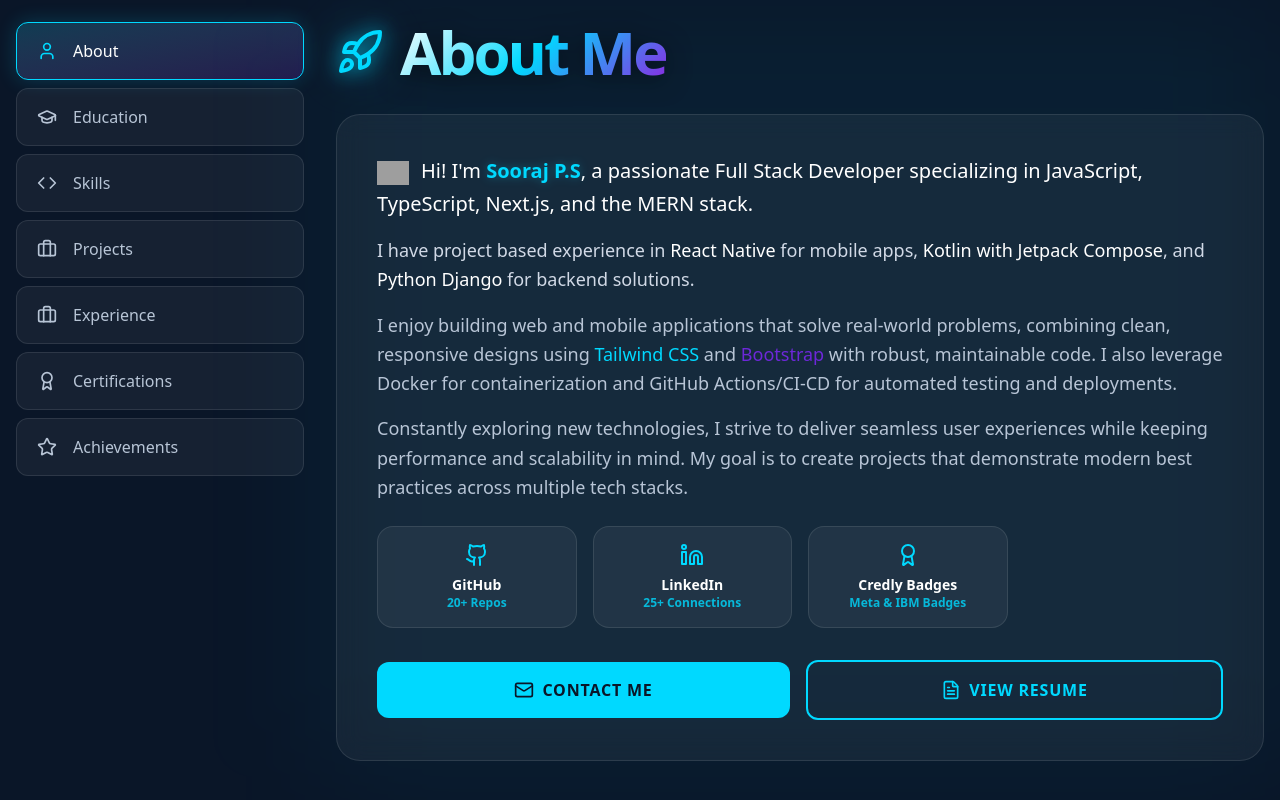
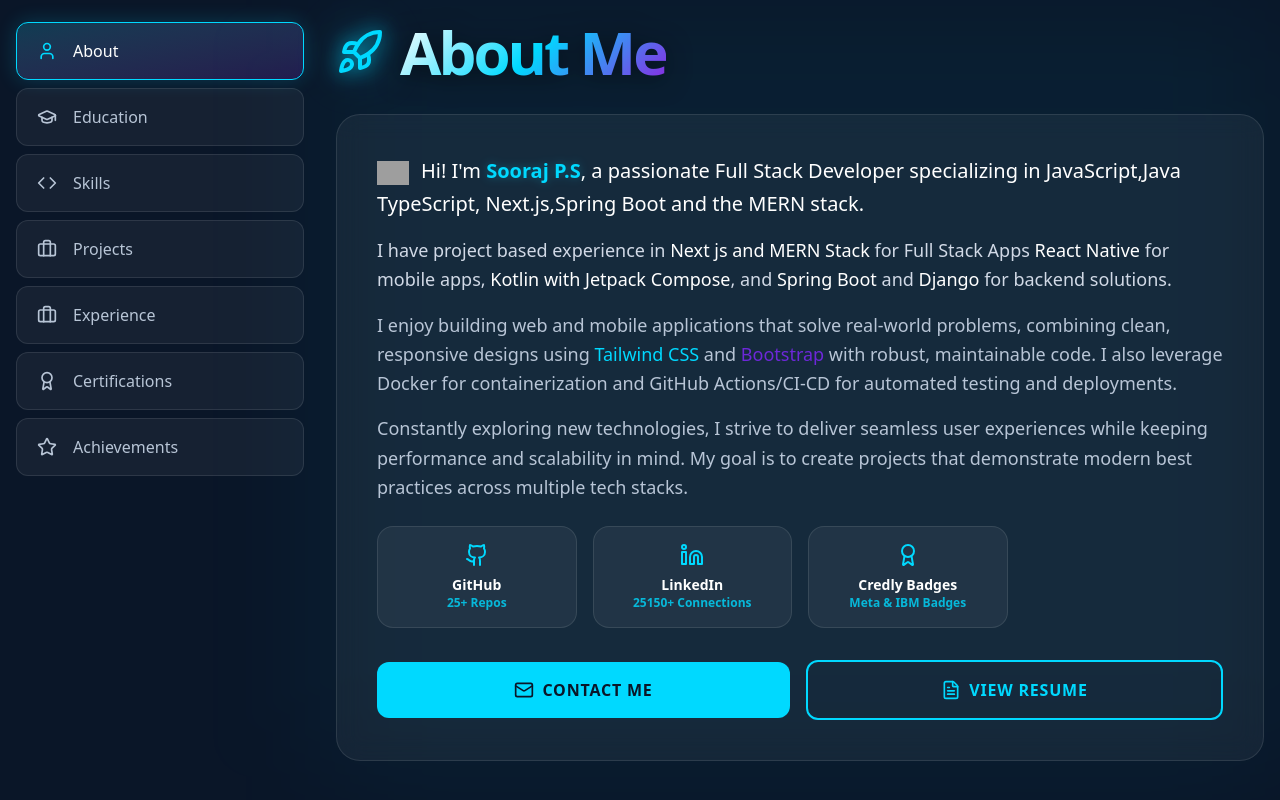
Before and after one commit to sj-10ps/My-Portfolio, a React (Vite) app: page / in a window 1280 px wide. Shown: the part 818-1618 px from the top of the page. Built offline with nearby package versions, Linux system fonts and the light colour scheme; grey boxes are pictures that could not be loaded.

Commit message:
fuigfwiufgw

```diff
--- a/index.html
+++ b/index.html
@@ -7,7 +7,7 @@
     <title>SOORAJ P.S. Portfolio</title>
     <meta name="google-site-verification" content="D-buDO_-dy3o1Nj2SbiwT4iYBMO0q5UcCybHQc-otY8" />
     <meta name="description" content="Portfolio of Sooraj P S, a MERN Stack Developer specializing in React, Node.js, MongoDB, and Express.Also Nextjs,react native,flutter,python django">
-    <meta name="keywords" content="MERN developer, React developer, Node.js developer, JavaScript developer, web developer portfolio">
+    <meta name="keywords" content="MERN developer, React developer, Node.js developer, JavaScript developer, web developer portfolio,spring boot">
 <meta name="keywords" content="MERN developer, React developer, Node.js developer, JavaScript developer, web developer portfolio">
 <meta name="author" content="Sooraj P S">
   <meta name="robots" content="index, follow">
--- a/src/components/About.jsx
+++ b/src/components/About.jsx
@@ -32,11 +32,11 @@
               width="32"
               alt="Hand wave"
             />
-            Hi! I'm <span className="font-extrabold text-[#00D9FF] drop-shadow-[0_0_5px_rgba(0,217,255,0.3)]">Sooraj P.S</span>, a passionate Full Stack Developer specializing in JavaScript, TypeScript, Next.js, and the MERN stack.
+            Hi! I'm <span className="font-extrabold text-[#00D9FF] drop-shadow-[0_0_5px_rgba(0,217,255,0.3)]">Sooraj P.S</span>, a passionate Full Stack Developer specializing in JavaScript,Java TypeScript, Next.js,Spring Boot and the MERN stack.
           </p>
 
           <p className="mb-4 text-lg leading-relaxed text-[#D1D9E6]">
-            I have project based experience in <span className="text-white font-medium">React Native</span> for mobile apps, <span className="text-white font-medium">Kotlin with Jetpack Compose</span>, and <span className="text-white font-medium">Python Django</span> for backend solutions.
+            I have project based experience in <span className="text-white font-medium">Next js and MERN Stack</span> for Full Stack Apps <span className="text-white font-medium">React Native</span> for mobile apps, <span className="text-white font-medium">Kotlin with Jetpack Compose</span>, and <span className="text-white font-medium">Spring Boot</span> and <span className="text-white font-medium">Django</span>  for backend solutions.
           </p>
 
           <p className="mb-4 text-lg leading-relaxed text-[#B8C5D6]">
--- a/src/components/Experience.jsx
+++ b/src/components/Experience.jsx
@@ -44,22 +44,22 @@
 
                     {/* Action Buttons */}
                     <div className="flex flex-wrap gap-4">
-                        <a
+                       {exp.certificate&& <a
                             href={exp.certificate}
                             className="inline-flex items-center gap-2 rounded-lg border border-[#00D9FF]/50 px-4 py-2 text-sm font-medium text-[#00D9FF] transition-all hover:bg-[#00D9FF] hover:text-[#0a1628]"
                             target="_blank"
                             rel="noreferrer"
                         >
                             View Certificate <ExternalLink size={14} />
-                        </a>
-                        <a
+                        </a>}
+                       {exp.link&&  <a
                             href={exp.link}
                             className="inline-flex items-center gap-2 rounded-lg border border-red-500/50 px-4 py-2 text-sm font-medium text-red-400 transition-all hover:bg-red-500 hover:text-white"
                             target="_blank"
                             rel="noreferrer"
                         >
                             View Project <ExternalLink size={14} />
-                        </a>
+                        </a>}
                     </div>
                 </div>
             ))}
--- a/src/components/Header.jsx
+++ b/src/components/Header.jsx
@@ -27,7 +27,7 @@
 
         {/* Improved subtitle visibility */}
         <p className="mt-4 text-sm md:text-xl font-semibold tracking-[4px] text-[#00D9FF] drop-shadow-[0_0_8px_rgba(0,0,0,0.7)]">
-          NEXT.JS | MERN | REACT NATIVE | DJANGO | KOTLIN JETPACK
+          NEXT.JS | MERN | SPRING BOOT | REACT NATIVE | DJANGO
         </p>
 
         {/* Social Buttons */}
--- a/src/components/Projects.jsx
+++ b/src/components/Projects.jsx
@@ -59,15 +59,16 @@
               {/* Action Buttons */}
               <div className="mt-4 flex flex-col gap-2">
                 {project.type === 'web' ? (
-                  <a
+                 project?.link&&( <a
                     href={project.link}
                     className="inline-flex w-fit items-center gap-2 rounded-lg border border-[#00D9FF]/50 px-4 py-2 text-xs font-medium text-[#00D9FF] transition-all hover:bg-[#00D9FF] hover:text-[#0a1628]"
                     target="_blank"
                     rel="noreferrer"
                   >
                     View Project <ExternalLink size={14} />
-                  </a>
+                  </a>)
                 ) : (
+
                   <Link
                     to={`/projectshots/${project.title}`}
                     className="inline-flex w-fit items-center gap-2 rounded-lg border border-[#00D9FF]/50 px-4 py-2 text-xs font-medium text-[#00D9FF] transition-all hover:bg-[#00D9FF] hover:text-[#0a1628]"
@@ -78,7 +79,10 @@
 
                 {/* GitHub Links */}
                 <div className="flex flex-wrap gap-2">
-                  {project.github.length > 1 ? project.github.map((l, gIdx) => (
+                  {
+                    project?.github&&(
+
+                  project?.github?.length > 1 ? project?.github?.map((l, gIdx) => (
                     <a
                       href={l}
                       key={gIdx}
@@ -97,7 +101,7 @@
                     >
                       GitHub Repo <ExternalLink size={12} />
                     </a>
-                  )}
+                  ))}
                 </div>
               </div>
 
--- a/src/data/datas.jsx
+++ b/src/data/datas.jsx
@@ -1,10 +1,11 @@
 import { Github, Linkedin, Award } from 'lucide-react';
 
  const skills = [
-   'JavaScript','TypeScript','Next.js','React.js','Express.js',  'Node.js','MongoDB',
+   'JavaScript','TypeScript','python','java','Next.js','React.js','Express.js',  'Node.js','Spring Boot','MongoDB',
+   'mongoose','prisma',
     'React Native','Redux','Tailwind CSS' , 'Django', 'Python','Docker',"Github Actions","CI/CD",
     'REST API', 'Socket.IO', 'PostgreSQL',
-    'Kotlin','JetPack Compose','Bootstrap','HTML5','CSS3','Github'
+    'Kotlin','JetPack Compose','Bootstrap','HTML5','CSS3','Github','better-auth','Recharts','Vercel'
   ];
 
   const projects = [
@@ -17,6 +18,14 @@
       icon: '🏠',
       link:'https://first-next-project-local.onrender.com',
       github:["https://github.com/sj-10ps/first-next-project"]
+    },
+      {
+      title: 'Spring Boot,Express,Next.Js Rest Api',
+      type:'web',
+      tech: 'NEXT.js,Spring Boot,Express js',
+      description: 'A Rest API which cover CRUD,Pagination,Filtering,Authentication with email,password and Google auth,Authorization,Role based access,Email verification,Jwt Authentication (HttpOnly cookie and Localstorage),Validation,Forgot password,File Upload(Cloudinary) and Update,Rate Limiting.',
+      icon: '🏠',
+
     },
      {
       title: 'My Tailwind Design Projects',
@@ -166,6 +175,15 @@
 
   const experience = [
 
+     {
+      id:'3',
+      role: 'Next js Developer(Active)',
+      company: 'Journalyst Traders,Maharashta',
+      period: 'April 2026 - present',
+      description: 'Working as the next js developer implemented Saas Dashboard with recharts,Drag and Drop ui,Customisation,Popups,Dropdowns,Filters sidebars,Responsiveness,Implemented Piecharts,Linecharts,AreaCharts,Implented filters,Sorting',
+      highlights: ['React.js','Next.js','Postgres','Recharts','gridstack'],
+
+    },
     {
       id:'1',
       role: 'MERN Stack Developer Intern',
@@ -178,7 +196,7 @@
     },
       {
         id:'2',
-      role: 'Web Developer Intern',
+      role: 'Web Developer',
       company: 'ETHINOVIA CONSULTANCY PRIVATE LIMITED',
       period: 'Jan 2025 - May 2025',
       description: 'Developed their Official website using HTML,CSS,Bootstrap Template',
@@ -213,15 +231,16 @@
     { icon: '🏆', text: 'Bharat Scouts and Guides Rajyapuraskar Winner', color: '#FFD700' },
     { icon: '🌟', text: 'Participated in NASA Hackathon', color: '#00D9FF' },
     { icon: '👥', text: 'Team Lead of College Final Year Project', color: '#FF6B6B' },
-    { icon: '🎤', text: '1 Year Home Tutor Experience', color: '#F38181' },
-    { icon: '⚡', text: '20+ Github Repos', color: '#4ECDC4' },
-    { icon: '📱', text: '4+ Web+Mobile applications build', color: '#95E1D3' },
+    { icon: '🎤', text: '2 Year Home Tutor Experience', color: '#F38181' },
+    { icon: '🌟', text: '1 Year Professional Experience', color: '#F38181' },
+    { icon: '⚡', text: '30+ Github Repos', color: '#4ECDC4' },
+    { icon: '📱', text: '8+ Web+Mobile applications build', color: '#95E1D3' },
 
   ];
 
   const badges = [
-    { name: 'GitHub', count: '20+ Repos', icon: <Github size={24} />,link:"https://github.com/sj-10ps" },
-    { name: 'LinkedIn', count: '25+ Connections', icon: <Linkedin size={24} />,link:"https://www.linkedin.com/in/ps-sooraj/" },
+    { name: 'GitHub', count: '25+ Repos', icon: <Github size={24} />,link:"https://github.com/sj-10ps" },
+    { name: 'LinkedIn', count: '25150+ Connections', icon: <Linkedin size={24} />,link:"https://www.linkedin.com/in/ps-sooraj/" },
     { name: 'Credly Badges', count: 'Meta & IBM Badges', icon: <Award size={24} />,link:"https://www.credly.com/users/sooraj-ps.c7a337d2" },
 
   ];
```
Also changed, not shown: 1 other file (tests, documents, lock files or other folders).
